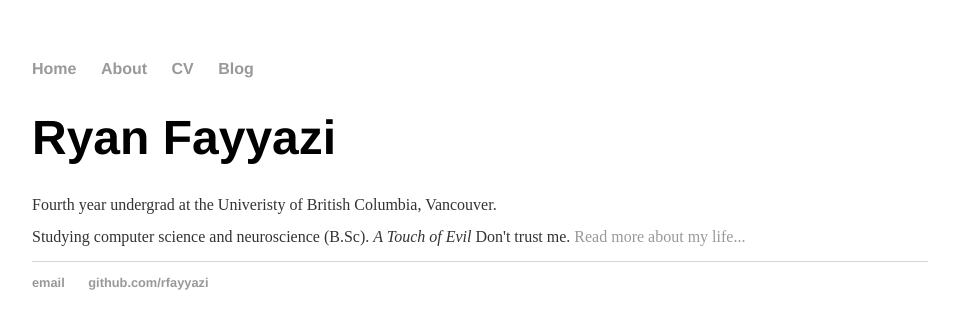
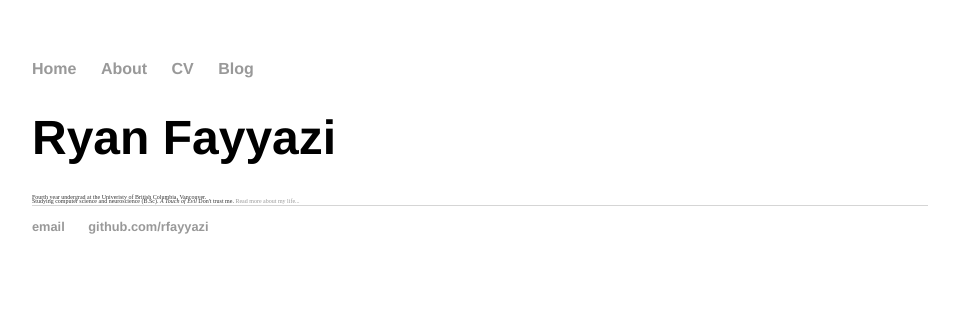
Before and after one commit to rfayyazi/rfayyazi.github.io, a Jekyll site: the page built from index.html, in a window 1280 px wide. Shown: the top 329 px of the page, without its empty margins (160-1119 px from the left). Built offline with Jekyll 4.4.1, drawn with Linux system fonts in a browser that asks for light colours.

Commit message:
Update main.css

```diff
--- a/css/main.css
+++ b/css/main.css
@@ -24,8 +24,8 @@
     font-family:'Helvetica', 'Arial', 'Sans-Serif';
 }
 p {
-    font-size: 1.0em;
-    line-height: 1.0em;
+    font-size: 0.2em;
+    line-height: 0.2em;
     color: #333;
 }
 footer {
```
